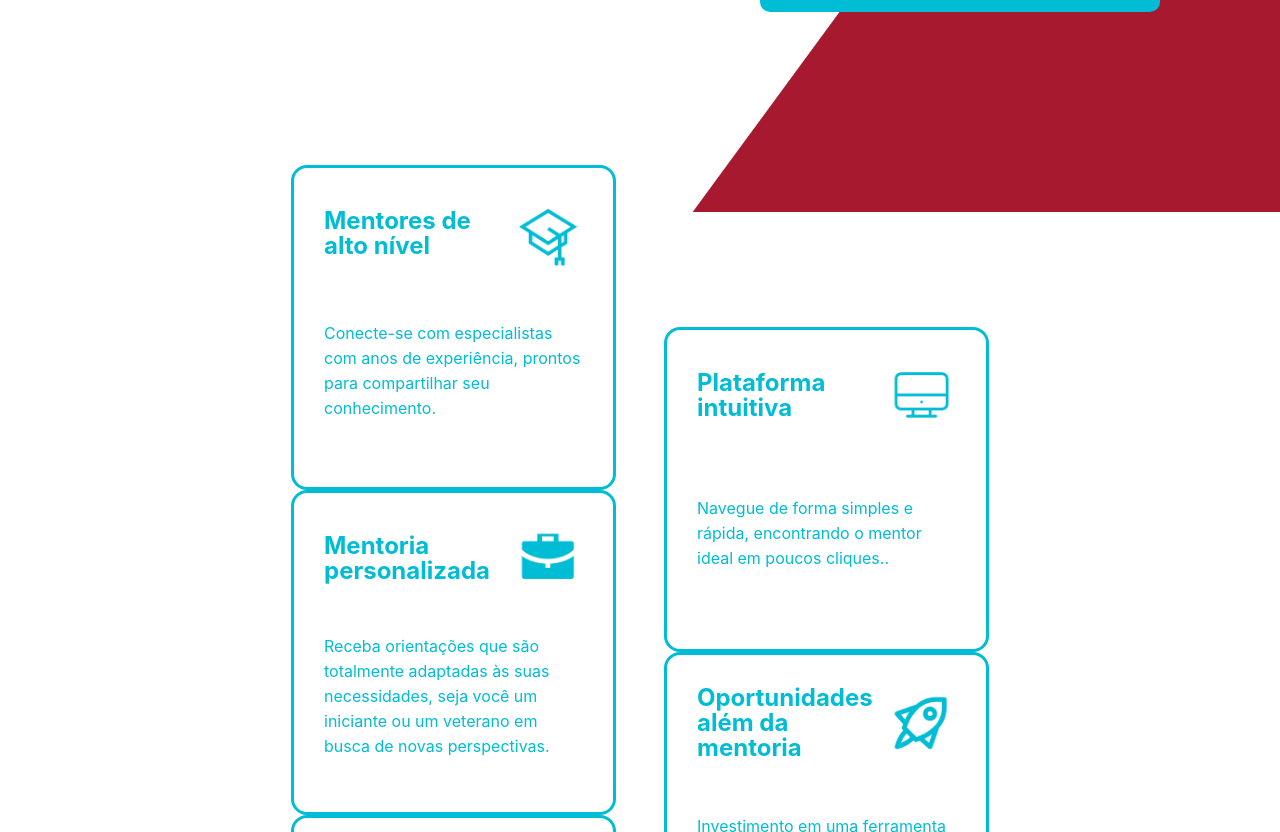
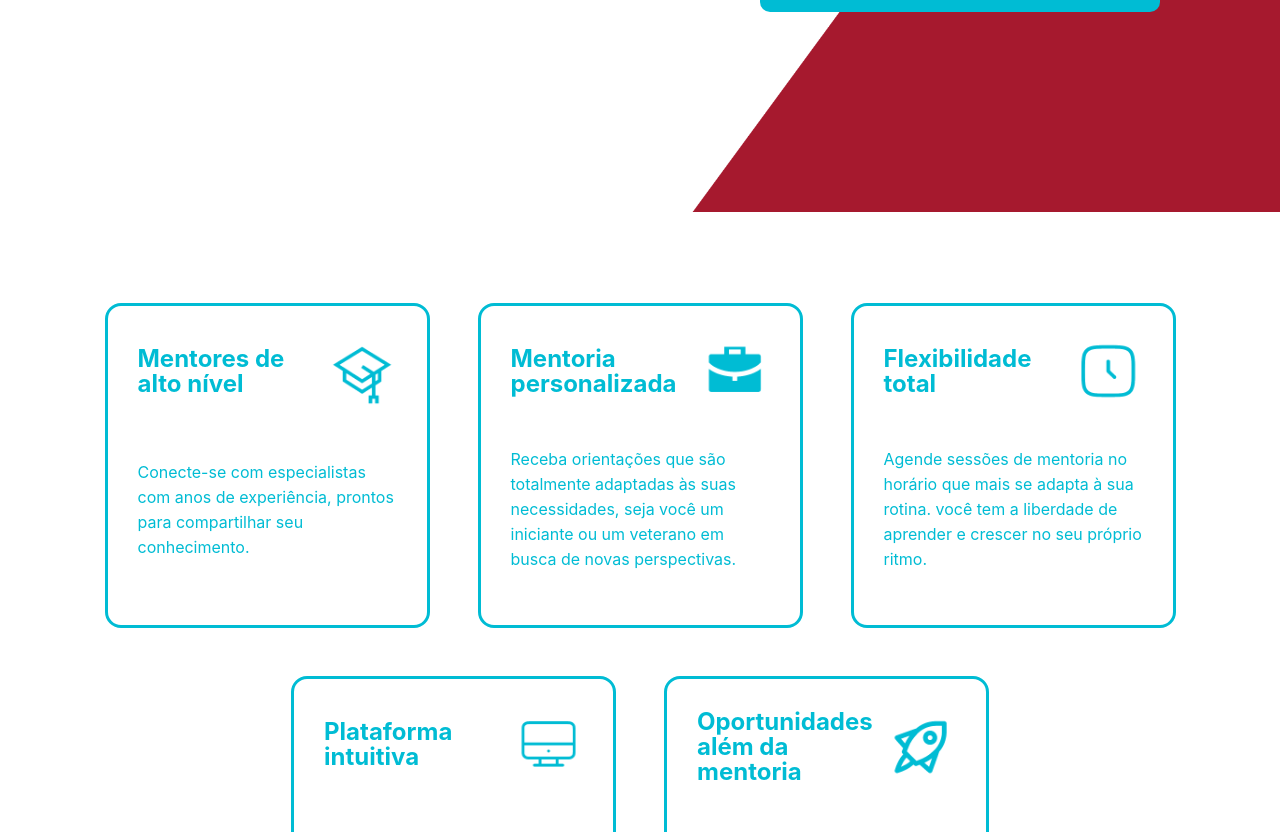
Before and after one commit to devGusta2/Mentec, a React (Create React App) app: page / in a window 1280 px wide. Shown: the part 1388-2220 px from the top of the page. Built offline with nearby package versions, Linux system fonts and the light colour scheme.

Commit message:
Removing rows

```diff
--- a/src/App.js
+++ b/src/App.js
@@ -131,7 +131,7 @@ function App() {
 
             <section className='benefits' id="benefits-id">
               <div className='cardsContainer'>
-                <div className='row'>
+
                   <div className='card'>
                     <div className='rowCard'><h2>Mentores de alto nível</h2><img src={form}></img></div>
                     <p>Conecte-se com especialistas com anos de experiência, prontos para compartilhar seu conhecimento.</p>
@@ -145,8 +145,8 @@ function App() {
                     <p>Agende sessões de mentoria no horário que mais se adapta à sua rotina. você tem a liberdade de aprender e crescer no seu próprio ritmo.</p>
                   </div>
 
-                </div>
-                <div className='row'>
+
+
                 <div className='card'>
                     <div className='rowCard'><h2>Plataforma intuitiva</h2><img src={monitor}></img></div>
                     <p>Navegue de forma simples e rápida, encontrando o mentor ideal em poucos cliques..</p>
@@ -155,7 +155,7 @@ function App() {
                     <div className='rowCard'><h2>Oportunidades além da mentoria</h2><img src={foguete}></img></div>
                     <p>Investimento em uma ferramenta poderosa para transformar sua carreira e alcançar seus objetivos.</p>
                   </div>
-                </div>
+
 
               </div>
             </section>
```
